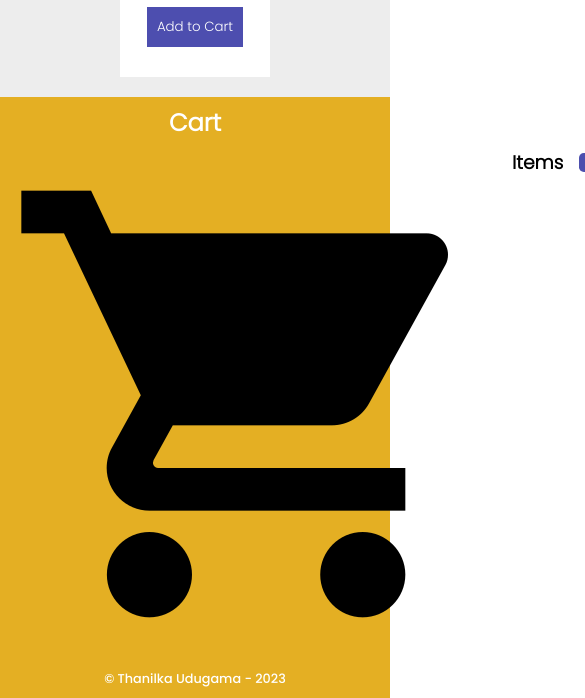
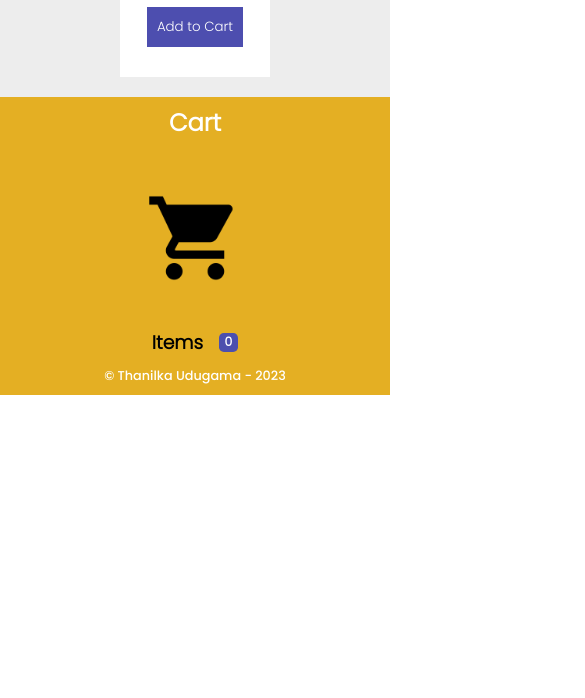
Before and after one commit to ThanilkaUdugama/Assignment, a plain HTML site: page index.html in a window 390 px wide. Shown: the part 1657-2355 px from the top of the page, 585 px wide, since content can reach past the window. After the commit the page ends 2052 px from the top, so only its background shows below. Drawn offline with Linux system fonts and the light colour scheme.

Commit message:
added mobile styling css

```diff
--- a/index.css
+++ b/index.css
@@ -112,8 +112,8 @@
   display: flex;
 }
 
-#cart-container > img{
-  width : 20px;
+#cart > img{
+  width : 100px;
   margin: 40px;
 }
 
@@ -204,3 +204,30 @@
   font-size: 0.8rem;
   margin: 10px;
 }
+
+#cart-container{
+  display: flex;
+  flex-direction: column;
+}
+
+/* mobile styling */
+
+@media only screen and (max-width: 600px) {
+  #cart{
+    flex-direction: column;
+    justify-items: center;
+    align-items: center;
+  }
+
+  #cart-items-list > li{
+    width: 80vw;
+  }
+
+  #cart-container{
+    display: flex;
+    flex-direction: column;
+    justify-content: center;
+    align-items: center;
+  }
+
+}
--- a/index.html
+++ b/index.html
@@ -61,7 +61,7 @@
 
         <div id = "cart">
           <img src="images/cart.png">
-          <div>
+            <div id = "cart-container">
               <div id = "cart-info">
                 <h3>Items</h3>
                 <div id = "items-quantity">0</div>
```
Lines whose indentation alone changed are shown as unchanged.
